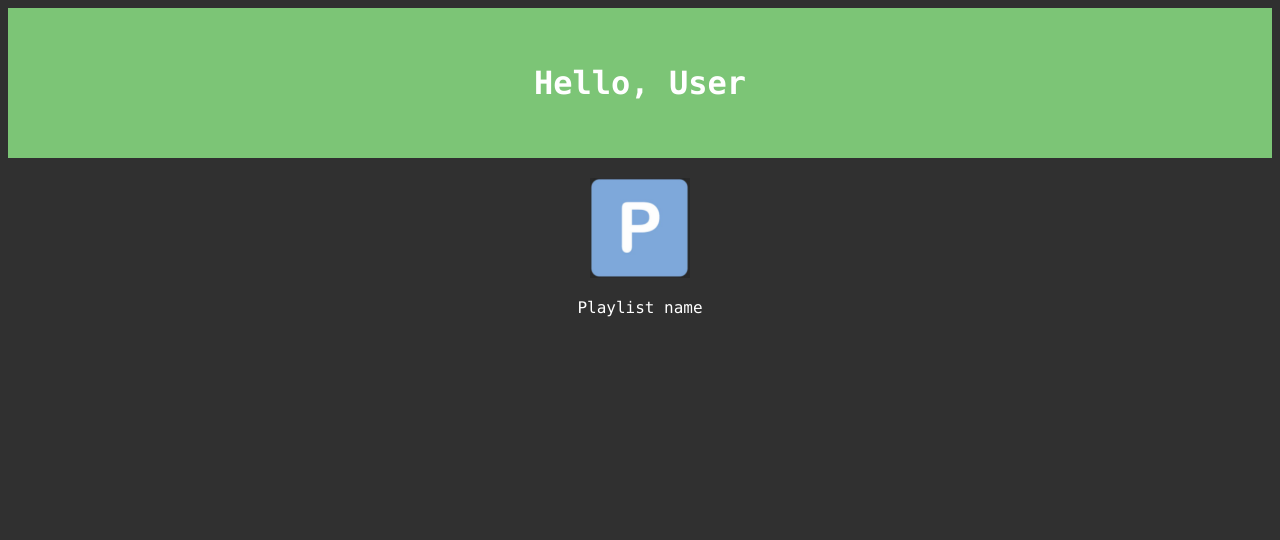
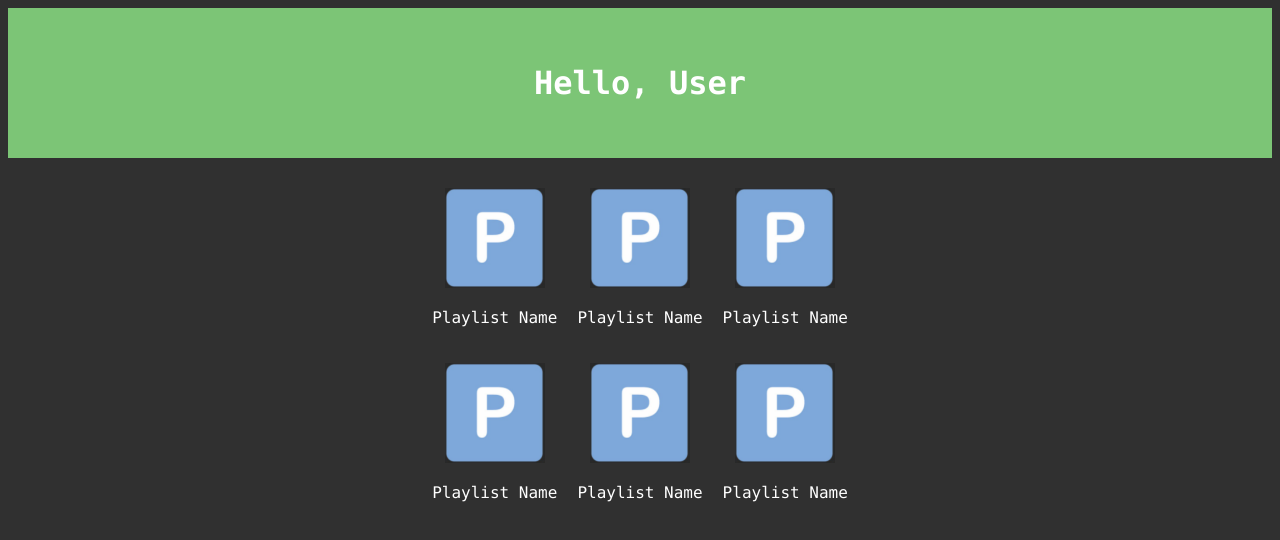
Before and after one commit to CSC4790-Fall2021-Org/senior-project-partify, an Angular app in the folder app-root/: page /home in a window 1280 px wide. Shown: the top 540 px of the page. Built offline with nearby package versions, Linux system fonts and the light colour scheme.

Commit message:
Home component prints out several playlist components (hardcoded)

```diff
--- a/app-root/src/app/home/home.component.html
+++ b/app-root/src/app/home/home.component.html
@@ -1 +1,8 @@
-<app-playlist-cover></app-playlist-cover>
+<div class = playlists>
+    <app-playlist-cover></app-playlist-cover>
+    <app-playlist-cover></app-playlist-cover>
+    <app-playlist-cover></app-playlist-cover>
+    <app-playlist-cover></app-playlist-cover>
+    <app-playlist-cover></app-playlist-cover>
+    <app-playlist-cover></app-playlist-cover>
+</div>
--- a/app-root/src/app/playlist-cover/playlist-cover.component.html
+++ b/app-root/src/app/playlist-cover/playlist-cover.component.html
@@ -1,2 +1,2 @@
 <img src="../../assets/images/playlistCover.PNG">
-<p>Playlist name</p>
+<p>Playlist Name</p>
--- a/app-root/src/app/playlist-cover/playlist-cover.component.ts
+++ b/app-root/src/app/playlist-cover/playlist-cover.component.ts
@@ -3,8 +3,9 @@ import { Component, OnInit } from '@angular/core';
 @Component({
   selector: 'app-playlist-cover',
   templateUrl: './playlist-cover.component.html',
-  styleUrls: ['./playlist-cover.component.css']
+  styleUrls: ['./playlist-cover.component.css'],
 })
+
 export class PlaylistCoverComponent implements OnInit {
 
   constructor() { }
--- a/app-root/src/styles.css
+++ b/app-root/src/styles.css
@@ -10,6 +10,14 @@ app-home{
     display: flex;
     flex-direction: row;
     justify-content: center;
+}
+
+app-home .playlists{
+    display: flex;
+    flex-direction: row;
+    flex-wrap: wrap;
+    justify-content: center;
+    width: 500px;
 }
 
 app-navbar{
@@ -31,6 +39,7 @@ app-navbar h1{
 
 app-playlist-cover{
     text-align: center;
+    margin: 10px;
 }
 
 app-playlist-cover img{
```
